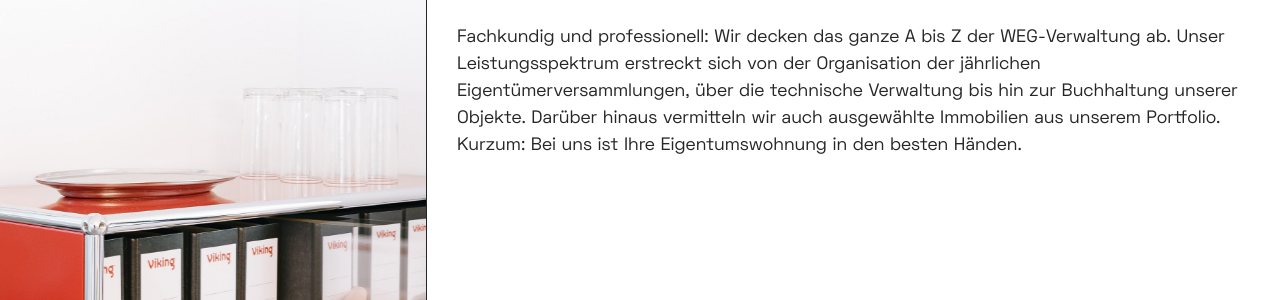
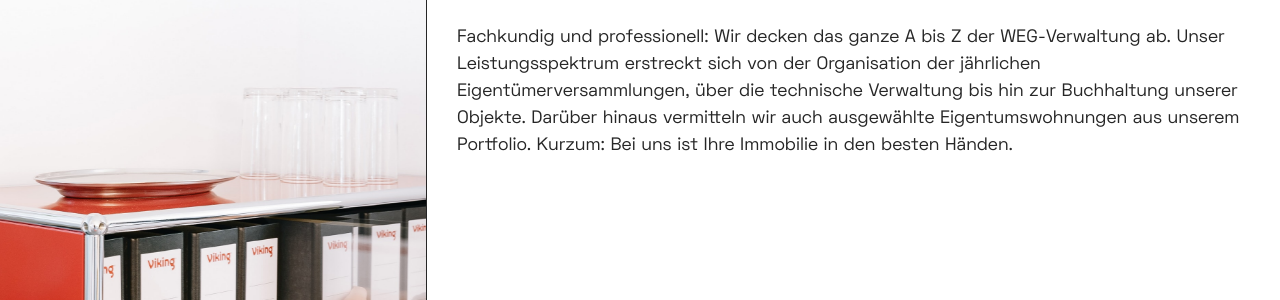
Before and after one commit to nikitasarejko/hgr, a Jekyll site: the page built from unternehmen.markdown, in a window 1280 px wide and 900 px high, scrolled down 549 px. Shown: the part 231-531 px from the top of the window. Built offline with Jekyll 4.4.1, drawn with Linux system fonts in a browser that asks for light colours; nearby versions of some CDN libraries.

Commit message:
Updated Unternehmen

```diff
--- a/unternehmen.markdown
+++ b/unternehmen.markdown
@@ -6,18 +6,18 @@
 image_left: "/uploads/DSC0970_postproduction-min.jpg"
 image_right: "/uploads/DSC0914_postproduction-min.jpg"
 headline_erster_abschnitt: Unsere Leistungen
-beschreibung_erster_abschnitt: 'Fachkundig und professionell: Wir decken das ganze
+beschreibung_erster_abschnitt: "Fachkundig und professionell: Wir decken das ganze
   A bis Z der WEG-Verwaltung ab. Unser Leistungsspektrum erstreckt sich von der Organisation
   der jährlichen Eigentümerversammlungen, über die technische Verwaltung bis hin zur
-  Buchhaltung unserer Objekte. Darüber hinaus vermitteln wir auch ausgewählte Immobilien
-  aus unserem Portfolio. Kurzum: Bei uns ist Ihre Eigentumswohnung in den besten Händen. '
+  Buchhaltung unserer Objekte. \nDarüber hinaus vermitteln wir auch ausgewählte Eigentumswohnungen
+  aus unserem Portfolio. \nKurzum: Bei uns ist Ihre Immobilie  in den besten Händen. "
 headline_zweiter_abschnitt: Unser Anspruch
-beschreibung_zweiter_abschnitt: 'Unsere Kunden investieren ausschließlich in exklusive
+beschreibung_zweiter_abschnitt: "Unsere Kunden investieren ausschließlich in exklusive
   Immobilien in gehobenen Lagen auf Deutschlands schönster Insel. Dass sie auch in
   puncto Verwaltung einen außerordentlichen Standard erwarten, ist unsere größte Motivation.
-  Wir sind stolz, dass der Großteil unserer Kunden uns bereits seit vielen Jahren
+  \nWir sind stolz, dass der Großteil unserer Kunden uns bereits seit vielen Jahren
   mit der Betreuung ihrer Eigentumswohnungen beauftragt hat und freuen uns, auch Sie
-  von unserem hohen Qualitätsanspruch überzeugen zu können. '
+  von unserem hohen Qualitätsanspruch überzeugen zu können. "
 layout: unternehmen
 ---
 
```
